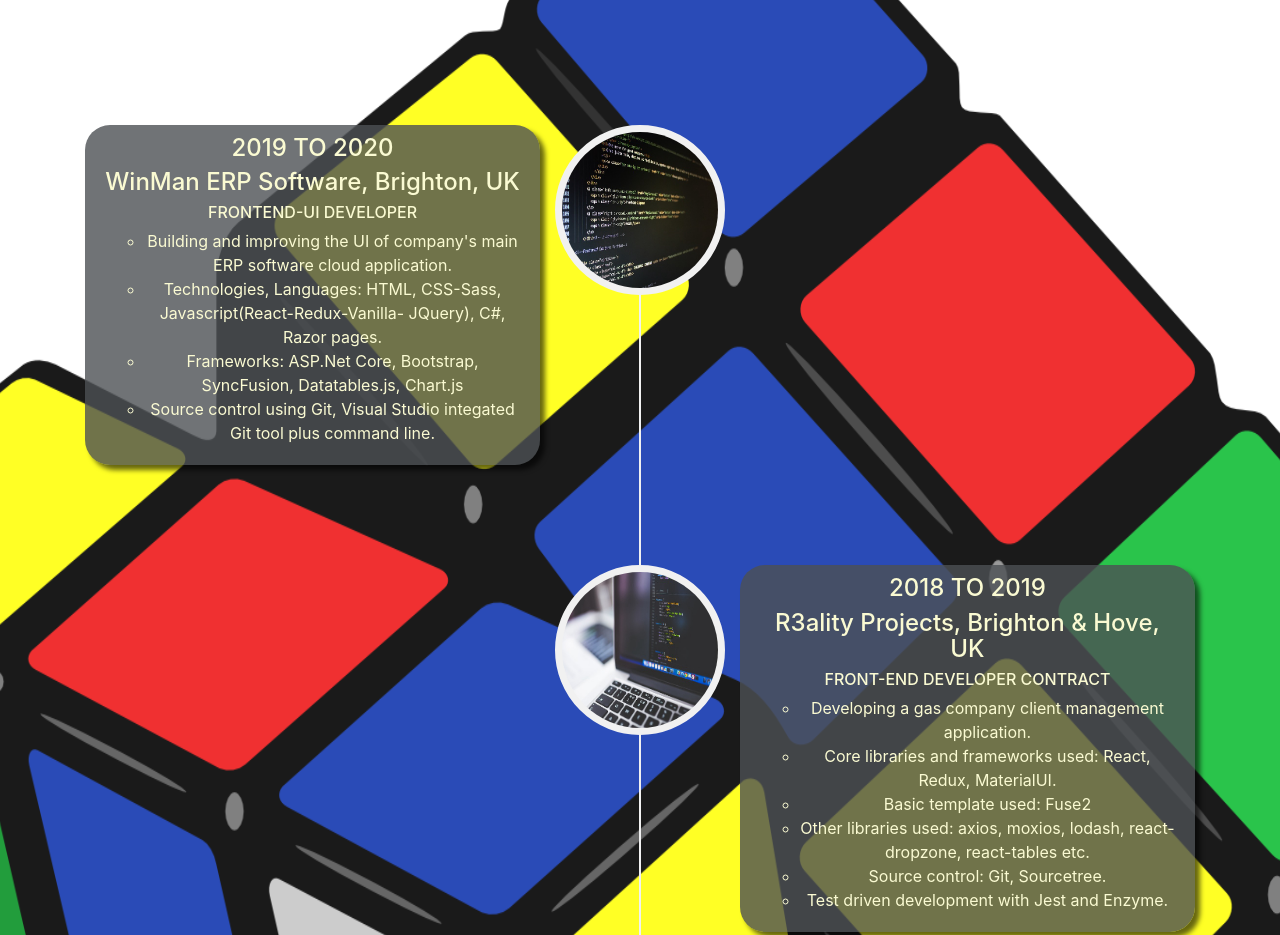
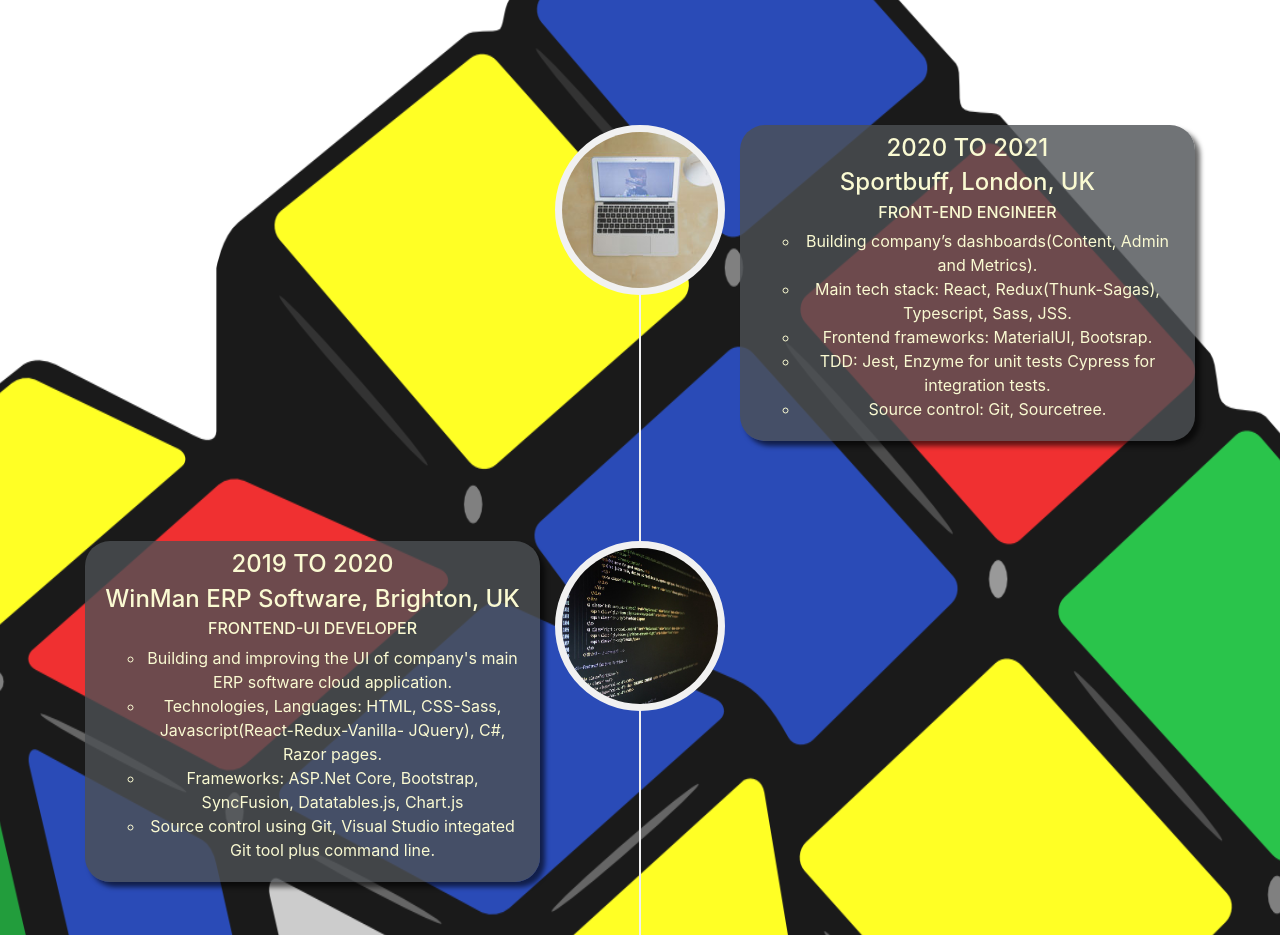
Before and after one commit to nickliliakides/nikolaosliliakidis.github.io, a website with bundled scripts: page index.html in a window 1280 px wide. Shown: the part 2520-3455 px from the top of the page. Built offline with nearby package versions, Linux system fonts and the light colour scheme; animation ran at ten frames a second; files whose address does not match are found by name; a web font is replaced by a local one.

Commit message:
latest update e-commerce project

```diff
--- a/index.html
+++ b/index.html
@@ -134,6 +134,27 @@
         <div class="row">
           <div class="col-lg-12">
             <ul class="timeline">
+              <li class="timeline-inverted">
+                <div class="timeline-image">
+                  <img class="wow swing rounded-circle img-fluid" src="img/about/3.jpg" alt="">
+                </div>
+                <div class="timeline-panel R" data-aos="fade-right">
+                  <div class="timeline-heading">
+                    <h4>2020 to 2021</h4>
+                    <h4 class="subheading">Sportbuff, London, UK</h4>
+                      <h6>Front-End Engineer</h6>
+                  </div>
+                  <div class="timeline-body">
+                    <ul>
+                      <li>Building company’s dashboards(Content, Admin and Metrics).</li>
+                      <li>Main tech stack: React, Redux(Thunk-Sagas), Typescript, Sass, JSS.</li>
+                      <li>Frontend frameworks: MaterialUI, Bootsrap.</li>
+                      <li>TDD: Jest, Enzyme for unit tests Cypress for integration tests.</li>
+                      <li>Source control: Git, Sourcetree.</li>
+                    </ul>
+                  </div>
+                </div>
+              </li>
               <li>
                 <div class="timeline-image">
                   <img class="wow swing rounded-circle img-fluid" src="img/about/9.jpg" alt="">
@@ -184,7 +205,7 @@
                           <div class="timeline-heading">
                             <h4>2017 to present</h4>
                             <h4 class="subheading">HWD Group, London - Brighton, UK</h4>
-                              <h6>Founder/ Full-Stack Developer/ Technician</h6>
+                              <h6>Founder/Director Full-Stack Developer</h6>
                           </div>
                           <div class="timeline-body">
                             <ul>
```
Also changed, not shown: 2 other files.
